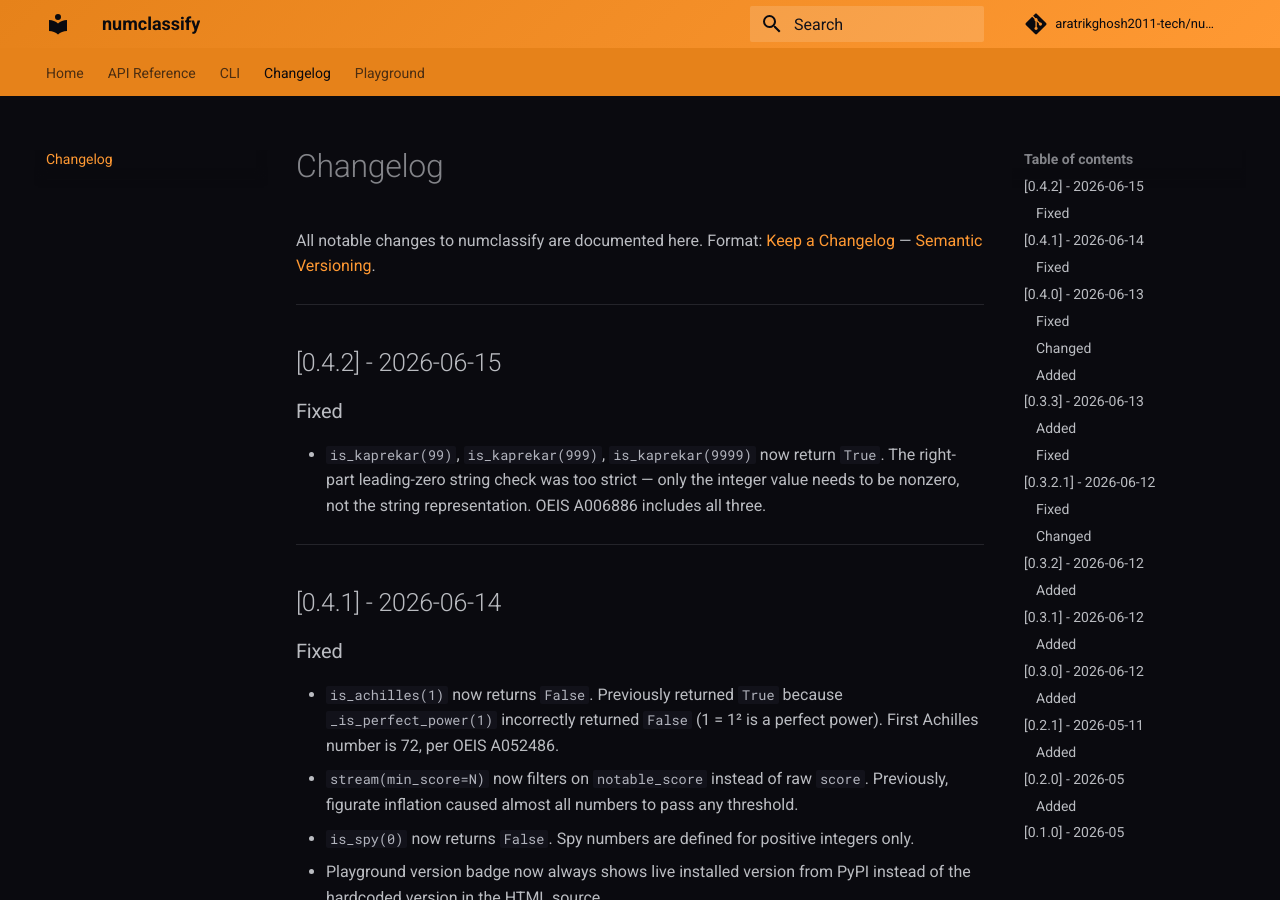
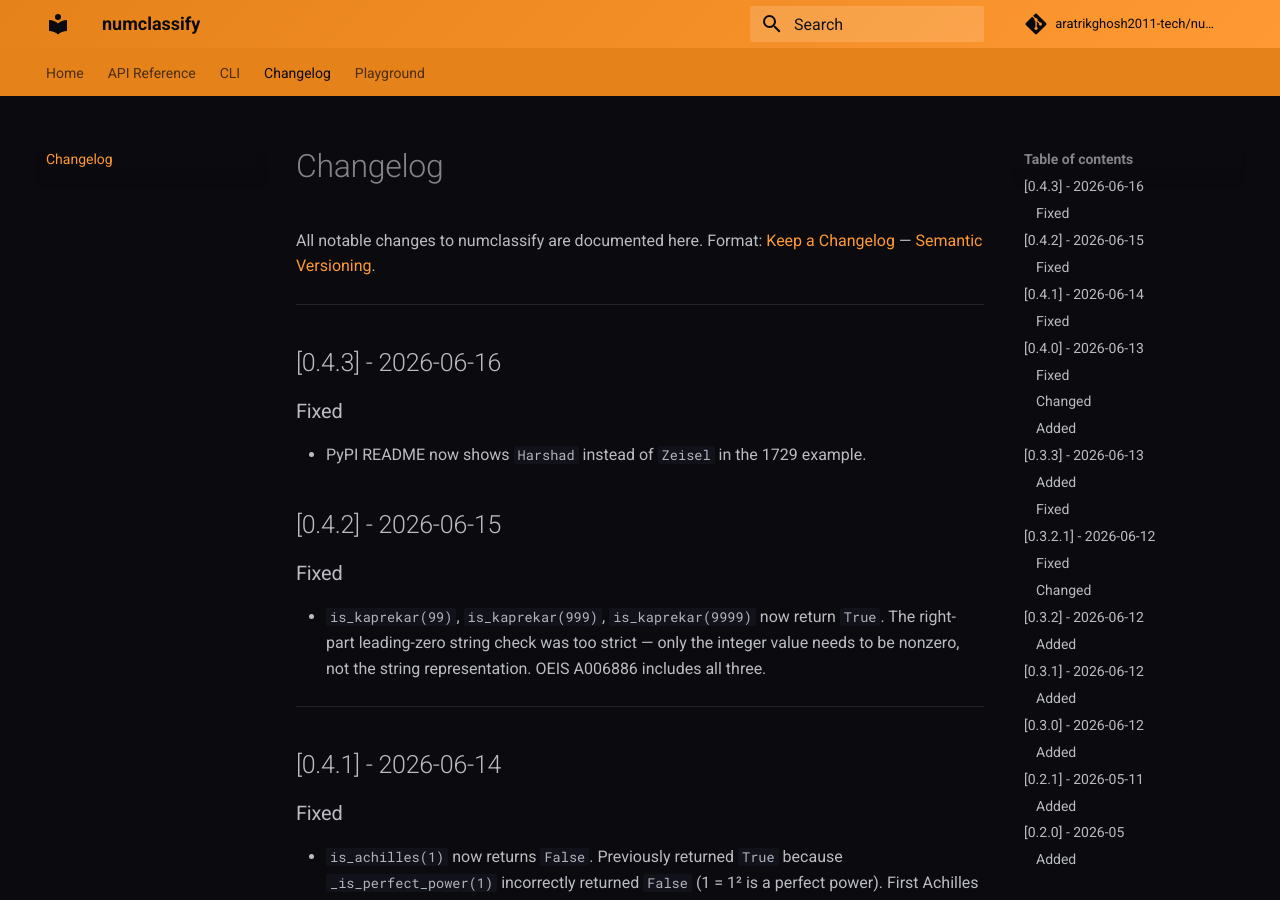
Before and after one commit to aratrikghosh2011-tech/numclassify, an MkDocs documentation site: the page built from docs/changelog.md, in a window 1280 px wide and 900 px high. Built offline with MkDocs 1.6.1 and Material for MkDocs 9.7.7, drawn with Linux system fonts in a browser that asks for light colours; comment, search, counter and statistics services are not loaded.

Commit message:
bump: v0.4.2 -> v0.4.3

```diff
--- a/docs/changelog.md
+++ b/docs/changelog.md
@@ -4,6 +4,11 @@ All notable changes to numclassify are documented here.
 Format: [Keep a Changelog](https://keepachangelog.com/en/1.0.0/) — [Semantic Versioning](https://semver.org/spec/v2.0.0.html).
 
 ---
+
+## [0.4.3] - 2026-06-16
+
+### Fixed
+- PyPI README now shows `Harshad` instead of `Zeisel` in the 1729 example.
 
 ## [0.4.2] - 2026-06-15
 
--- a/pyproject.toml
+++ b/pyproject.toml
@@ -4,7 +4,7 @@ build-backend = "hatchling.build"
 
 [project]
 name = "numclassify"
-version = "0.4.2"
+version = "0.4.3"
 description = "Python library for number classification — 2140+ named number types, zero dependencies"
 authors = [{name = "Aratrik Ghosh", email = "aratrikghosh2011@gmail.com"}]
 readme = "README.md"
```
